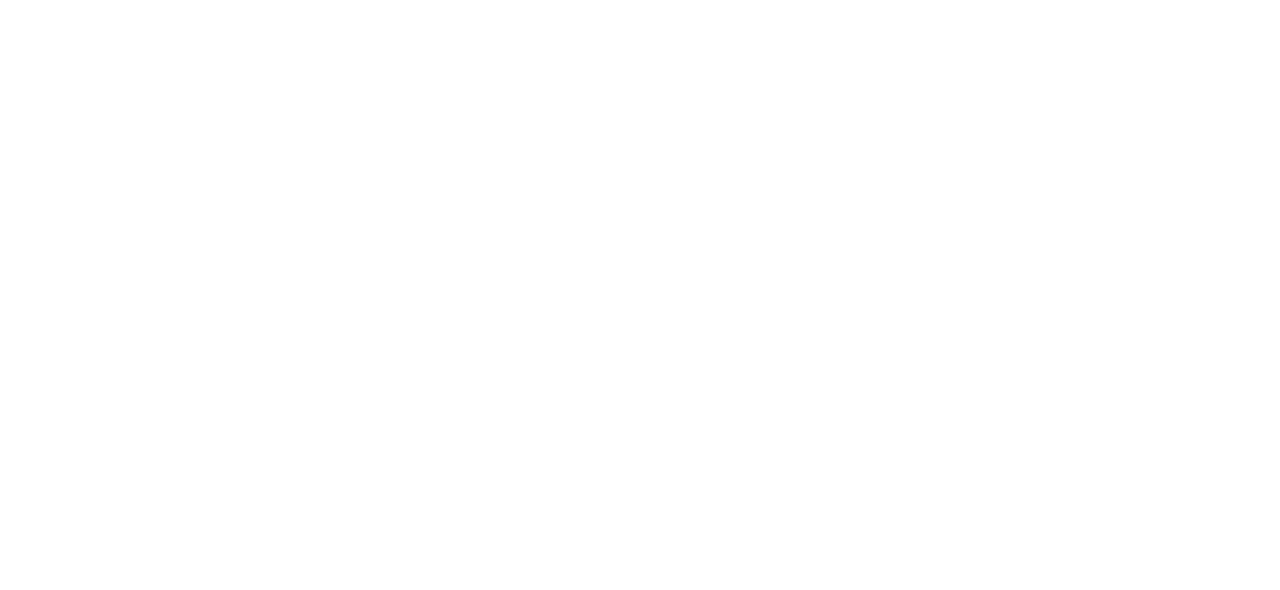
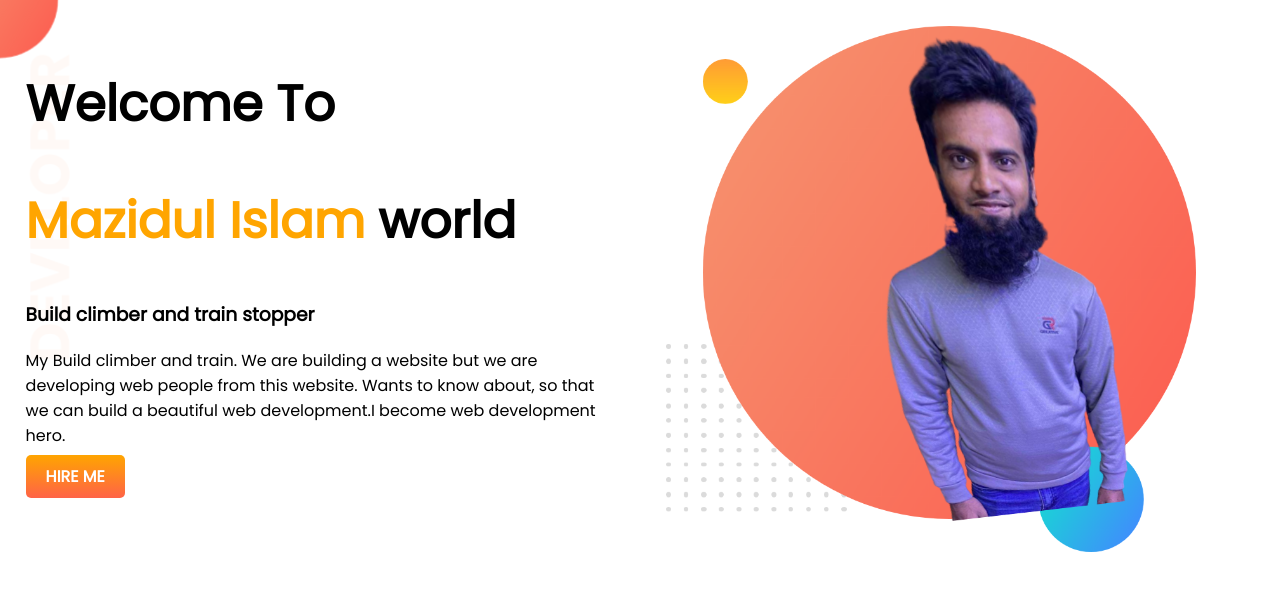
Before and after one commit to Mazidul10/developer-portfolio, a plain HTML site: page index.html in a window 1280 px wide. Drawn offline with Linux system fonts and the light colour scheme.

Commit message:
top-banner added

```diff
--- a/index.html
+++ b/index.html
@@ -1,13 +1,33 @@
 <!DOCTYPE html>
 <html lang="en">
+
 <head>
     <meta charset="UTF-8">
     <meta http-equiv="X-UA-Compatible" content="IE=edge">
     <meta name="viewport" content="width=device-width, initial-scale=1.0">
     <title>Mazidul portfolio</title>
+    <link rel="preconnect" href="https://fonts.googleapis.com">
+    <link rel="preconnect" href="https://fonts.gstatic.com" crossorigin>
+    <link href="https://fonts.googleapis.com/css2?family=Poppins&display=swap" rel="stylesheet">
     <link rel="stylesheet" href="style.css">
 </head>
+
 <body>
+    <section class="top-banner">
+        <div class="half-width">
+            <h1>Welcome To</h1>
+            <h1><span class="orange-color">Mazidul Islam</span> world</h1>
+            <h3>Build climber and train stopper</h3>
+            <p>My Build climber and train. We are building a website but we are developing web people from this website.
+                Wants to know about, so that we can build a beautiful web development.I become web development hero.</p>
+            <a class="link-button" target="_blank" href="https://www.linkedin.com/in/mazidul-islam-a1a211233/">HIRE
+                ME</a>
+        </div>
+        <div class="half-width">
+            <img src="images/Mazidul.png" alt="">
+        </div>
+    </section>
 
 </body>
+
 </html>
--- a/style.css
+++ b/style.css
@@ -0,0 +1,32 @@
+body{
+    font-family: 'Poppins', sans-serif;
+    margin: 0;
+}
+h1{
+    font-size: 50px;
+}
+.orange-color{
+      color: orange;
+}
+section{
+    display: flex;
+}
+.half-width{
+    width: 50%;
+    padding: 2%;
+}
+.half-width img{
+    width: 90%;
+}
+.link-button{
+    text-decoration: none;
+    background-image: linear-gradient(orange, tomato);
+    padding: 10px 20px;
+    color: white;
+    font-weight: 700;
+    border-radius: 5px;
+}
+.top-banner{
+    background-image: url(images/top-banner.png);
+    background-repeat: no-repeat;
+}
```
Also changed, not shown: images/Mazidul.png (added), images/dream-bg.png (added), images/exp-bg.png (added), images/jhankar.png (added), images/jhankar2.png (added), images/my-bg.png (added), images/my-bg2.png (added), images/top-banner.png (added), 7 other files.
